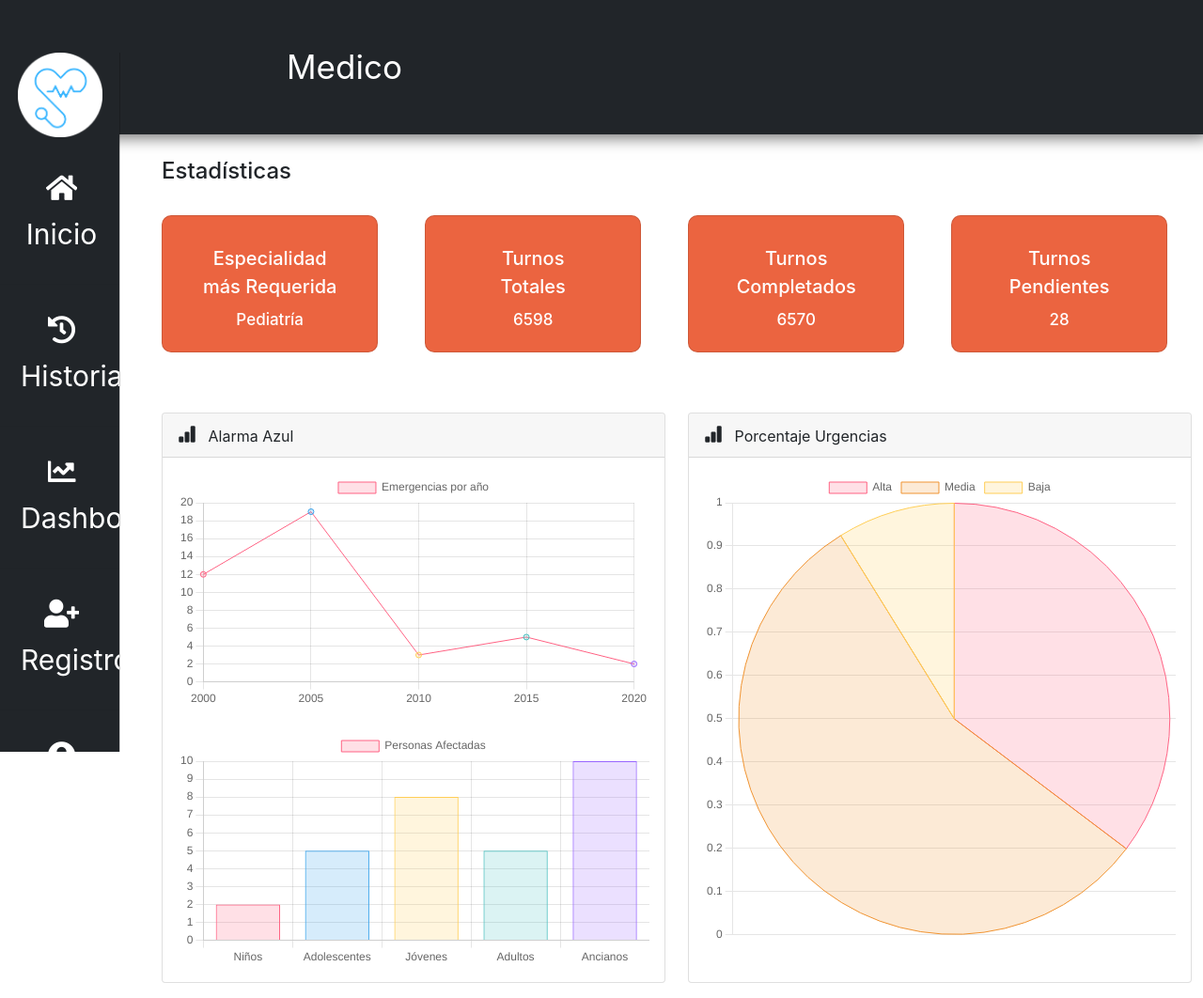
After one commit to GinOnline/Hospital, a PHP site: page /dashboard.php in a window 1280 px wide. The commit adds this page. Shown: the whole page at 94% size. Run offline with PHP 8.4, Linux system fonts and the light colour scheme; the visitor is signed in with stand-in values (Sample User, id 1); some libraries are stand-ins or nearby versions; some web fonts are replaced.

Commit message:
integracion de dashboard - finalizado

```diff
--- a/Main/css/style.css
+++ b/Main/css/styleDashboard.css
@@ -1,3 +1,8 @@
+.allStatics{
+  margin-left: 12.5%;
+  margin-top: 2%;
+}
+
 @import url("https://fonts.googleapis.com/css2?family=Inter:wght@400;500;600;700;800;900&display=swap");
 body,
 button {
@@ -5,11 +10,10 @@ button {
 }
 :root {
   --offcanvas-width: 200px;
-  --topNavbarHeight: 0px;
+  --topNavbarHeight: 56px;
 }
 .sidebar-nav {
-  width: 12%;
-  background-color: #bfe0ec;
+  width: 10%;
 }
 .sidebar-link {
   display: flex;
@@ -68,21 +72,3 @@ button {
   text-align: center;
   margin-top: 5%;
 }
-.navbar-nav li{
-  overflow-y: hidden;
-}
-
-.sidebar-nav{
-  padding-top: 50px;
-}
-
-.side-links-text{
-  font-size: 18px;
-}
-
-.offcanvas hr{
-  width: 80%;
-  border: 1px solid rgb(105, 105, 105);
-  align-items: center;
-  align-content: center;
-}
--- /dev/null
+++ b/Main/dashboard.php
@@ -0,0 +1,250 @@
+<!DOCTYPE html>
+<html>
+<?php
+include 'conection.php';
+session_start();
+if (!isset($_SESSION['condicion_sb'])) {
+    $_SESSION['condicion_sb'] = "";
+}
+$usuario = $_SESSION['username'];
+
+if (!isset($usuario)) {
+
+    header('location: login.php');
+}
+if (isset($_SESSION['admin'])) {
+    $HideForAdmin = 'style = "display:none;"';
+    $HideForUser = " ";
+} else {
+    $HideForAdmin  = " ";
+    $HideForUser  = $HideForAdmin = 'style = "display:none;"';
+}
+
+?>
+
+<head>
+
+    <!-- Bootstrap -->
+    <link href="https://cdn.jsdelivr.net/npm/bootstrap@5.0.2/dist/css/bootstrap.min.css" rel="stylesheet" integrity="sha384-EVSTQN3/azprG1Anm3QDgpJLIm9Nao0Yz1ztcQTwFspd3yD65VohhpuuCOmLASjC" crossorigin="anonymous">
+    <script src="https://cdn.jsdelivr.net/npm/bootstrap@5.0.2/dist/js/bootstrap.bundle.min.js" integrity="sha384-MrcW6ZMFYlzcLA8Nl+NtUVF0sA7MsXsP1UyJoMp4YLEuNSfAP+JcXn/tWtIaxVXM" crossorigin="anonymous"></script>
+
+    <!-- JQuery  -->
+    <script src="https://cdnjs.cloudflare.com/ajax/libs/jquery/3.5.1/jquery.min.js"></script>
+
+    <script type="text/javascript" src="./js/clock.js"></script>
+
+    <!-- CSS -->
+    <link rel="stylesheet" href="https://cdnjs.cloudflare.com/ajax/libs/font-awesome/5.13.0/css/all.min.css">
+    <link rel="StyleSheet" href="./css/index.css" type="text/css">
+    <link rel="StyleSheet" href="./css/historial.css" type="text/css">
+    <link href="http://fonts.cdnfonts.com/css/ds-digital" rel="stylesheet">
+    <link href="http://fonts.cdnfonts.com/css/roboto" rel="stylesheet">
+    <link rel="stylesheet" href="css/bootstrap.min.css" />
+    <link rel="stylesheet" href="https://cdn.jsdelivr.net/npm/bootstrap-icons@1.4.1/font/bootstrap-icons.css" />
+    <link rel="stylesheet" href="css/dataTables.bootstrap5.min.css" />
+    <link rel="stylesheet" href="css/styleDashboard.css" />
+    <meta http-equiv="X-UA-Compatible" content="IE=edge" />
+    <meta name="viewport" content="width=device-width, initial-scale=1.0" />
+    <link rel="stylesheet" href="css/style.css" />
+
+    <!-- Font Google -->
+    <link rel="preconnect" href="https://fonts.googleapis.com">
+    <link rel="preconnect" href="https://fonts.gstatic.com" crossorigin>
+    <link href="https://fonts.googleapis.com/css2?family=Raleway&display=swap" rel="stylesheet">
+
+    <link rel="icon" href=".\img\logo.ico">
+    <title>Historial</title>
+
+
+</head>
+
+<body>
+    <header class="bg-dark">
+        <nav class="up_nav"><span style="margin-left:205px; color:white; font-size:35px"><?php echo  $_SESSION['show'] ?></span>
+            <!-- Clock -->
+
+            <!-- <ul>
+        <li>
+        <span class="me-2"><button id="clock" type="button" class="header-btn" data-bs-toggle="modal" data-bs-target="#exampleModal">
+        </li>
+      </ul> -->
+    </header>
+
+        </nav>
+        <center>
+            <div class="offcanvas offcanvas-start sidebar-nav bg-dark" tabindex="-1" id="sidebar">
+                <div class="offcanvas-body p-0">
+                    <nav class="navbar-dark">
+                        <div class="navbar-nav">
+                            <li>
+                                <div class="text-muted small fw-bold text-uppercase px-3">
+                                    <h2 class="logo">
+                                        <a style="text-decoration: none; margin:0;" href="index.php">
+                                            <center><img src="./img/logo.png" height="90px"></center>
+                                        </a>
+                                    </h2>
+                                </div>
+                            </li>
+
+                            <!-- Inicio -->
+
+                            <div class="sb1">
+                                <a class="side-links nav-link active px-3" style="margin-top: 20px;" href="index.php">
+                                    <span class="me-2 side-links-text"><i class="fas fa-home"></i>Inicio</span>
+                                </a>
+                            </div>
+
+                            <!-- Historial -->
+
+                            <div class="sb2">
+                                <center>
+                                    <hr color="gray">
+                                </center>
+                                <a class="side-links nav-link px-3" href="historial.php">
+                                    <span class="me-2 side-links-text"><i class="fas fa-history"></i>Historial</span>
+                                </a>
+                            </div>
+
+                            <!-- Dashboard -->
+
+                            <div class="sb6">
+                                <center>
+                                    <hr color="gray">
+                                </center>
+                                <a class="side-links nav-link px-3" href="dashboard.php">
+                                    <span class="me-2 side-links-text"><i class="fas fa-chart-line"></i></i>Dashboard</span>
+                                </a>
+                            </div>
+
+                            <!-- Register -->
+
+                            <div class="sb3">
+                                <div <?php echo $HideForUser; ?>></div>
+                                <center>
+                                    <hr color="gray">
+                                </center>
+                                <a class="side-links nav-link px-3" href="register.php">
+                                    <span class="me-2 side-links-text"> <i class="fas fa-user-plus"></i>Registro</span>
+                                </a>
+                            </div>
+
+                            <!-- Perfil -->
+
+                            <div class="sb4">
+                                <center>
+                                    <hr color="gray">
+                                </center>
+                                <a class="side-links nav-link px-3" href="profile.php">
+                                    <span class="me-2 side-links-text"><i class="fas fa-user-circle"></i>Perfil</span>
+                                </a>
+                            </div>
+
+                            <!-- LogOut -->
+
+                            <div class="sb5">
+                                <center>
+                                    <hr color="gray">
+                                </center>
+                                <a class="side-links nav-link px-3" href="close.php">
+                                    <span class="me-2 side-links-text"><i class="fas fa-sign-out-alt"></i> LogOut</span>
+                                </a>
+                            </div>
+
+                            </li>
+                            <li>
+                        </div>
+                    </nav>
+                </div>
+            </div>
+        </center>
+
+
+
+
+
+        <div class="allStatics">
+            <div class="container-fluid">
+                <div class="row">
+                    <div class="col-md-12">
+                        <h4>Estadísticas</h4>
+                    </div>
+                </div><br>
+                <div class="row">
+                    <div class="col-md-3 mb-3">
+                        <div class="card dashboardBox text-white h-100">
+                            <div class="dashboardMT">Especialidad <br> más Requerida
+                                <div class="dashboardST">Pediatría</div>
+                            </div>
+                        </div>
+                    </div>
+                    <div class="col-md-3 mb-3">
+                        <div class="card dashboardBox text-white h-100">
+                            <div class="dashboardMT">Turnos <br> Totales
+                                <div class="dashboardST">6598</div>
+                            </div>
+                        </div>
+                    </div>
+                    <div class="col-md-3 mb-3">
+                        <div class="card dashboardBox text-white h-100">
+                            <div class="dashboardMT">Turnos <br> Completados
+                                <div class="dashboardST">6570</div>
+                            </div>
+                        </div>
+                    </div>
+                    <div class="col-md-3 mb-3">
+                        <div class="card dashboardBox text-white h-100">
+                            <div class="dashboardMT">Turnos <br> Pendientes
+                                <div class="dashboardST">28</div>
+                            </div>
+                        </div>
+                    </div>
+                </div><br><br>
+
+
+
+
+                <div class="row">
+                    <div class="col-md-6 mb-3">
+                        <div class="card h-100">
+                            <div class="card-header">
+                                <span class="me-2"><i class="bi bi-bar-chart-fill"></i></span>
+                                Alarma Azul
+                            </div>
+                            <div class="card-body">
+                                <canvas class="chart" width="400" height="200"></canvas><br>
+                                <canvas class="chart3" width="400" height="200"></canvas>
+                            </div>
+                        </div>
+
+                    </div>
+                    <div class="col-md-6 mb-3">
+                        <div class="card h-100">
+                            <div class="card-header">
+                                <span class="me-2"><i class="bi bi-bar-chart-fill"></i></span>
+                                Porcentaje Urgencias
+                            </div>
+                            <div class="card-body">
+                                <canvas class="chart2" width="400" height="200"></canvas>
+                            </div>
+                        </div>
+                    </div>
+                </div>
+            </div>
+        </div>
+        <script src="./js/bootstrap.bundle.min.js"></script>
+        <script src="https://cdn.jsdelivr.net/npm/chart.js@3.0.2/dist/chart.min.js"></script>
+        <script src="./js/jquery-3.5.1.js"></script>
+        <script src="./js/jquery.dataTables.min.js"></script>
+        <script src="./js/dataTables.bootstrap5.min.js"></script>
+        <script src="./js/script.js"></script>
+
+        <!-- JavaScript Includes -->
+        <script src="https://cdnjs.cloudflare.com/ajax/libs/jquery/1.10.1/jquery.min.js"></script>
+        <script src="https://cdnjs.cloudflare.com/ajax/libs/moment.js/2.0.0/moment.min.js"></script>
+
+
+
+
+</body>
+
+</html>
--- a/Main/js/script.js
+++ b/Main/js/script.js
@@ -1,5 +1,6 @@
 const charts = document.querySelectorAll(".chart");
 const charts2 = document.querySelectorAll(".chart2");
+const charts3 = document.querySelectorAll(".chart3");
 
 charts.forEach(function (chart) {
   var ctx = chart.getContext("2d");
@@ -47,6 +48,11 @@ $(document).ready(function () {
   });
 });
 
+
+
+
+
+
 charts2.forEach(function (chart) {
   var ctx = chart.getContext("2d");
   var myChart = new Chart(ctx, {
@@ -86,3 +92,51 @@ $(document).ready(function () {
     $(table).DataTable();
   });
 });
+
+
+
+
+
+charts3.forEach(function (chart) {
+  var ctx = chart.getContext("2d");
+  var myChart = new Chart(ctx, {
+    type: "bar",
+    data: {
+      labels: ["Niños", "Adolescentes", "Jóvenes", "Adultos", "Ancianos"],
+      datasets: [
+        {
+          label: "Personas Afectadas",
+          data: [2, 5, 8, 5, 10],
+          backgroundColor: [
+            "rgba(255, 99, 132, 0.2)",
+            "rgba(54, 162, 235, 0.2)",
+            "rgba(255, 206, 86, 0.2)",
+            "rgba(75, 192, 192, 0.2)",
+            "rgba(153, 102, 255, 0.2)",
+          ],
+          borderColor: [
+            "rgba(255, 99, 132, 1)",
+            "rgba(54, 162, 235, 1)",
+            "rgba(255, 206, 86, 1)",
+            "rgba(75, 192, 192, 1)",
+            "rgba(153, 102, 255, 1)",
+          ],
+          borderWidth: 1,
+        },
+      ],
+    },
+    options: {
+      scales: {
+        y: {
+          beginAtZero: true,
+        },
+      },
+    },
+  });
+});
+
+$(document).ready(function () {
+  $(".data-table").each(function (_, table) {
+    $(table).DataTable();
+  });
+});
```
Also changed, not shown: Main/historial.php (+11 -0 lines), Main/index.php (+11 -0 lines).
